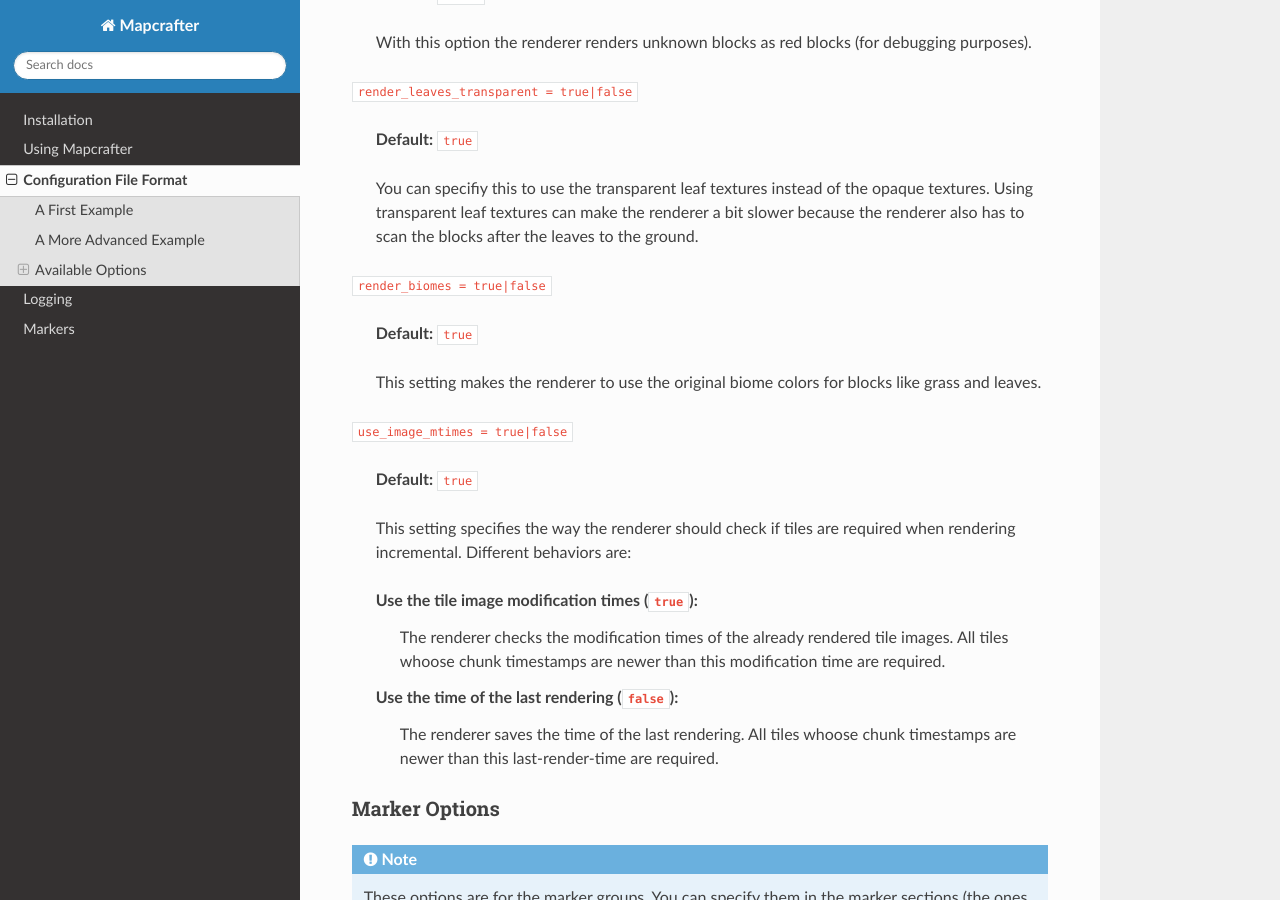
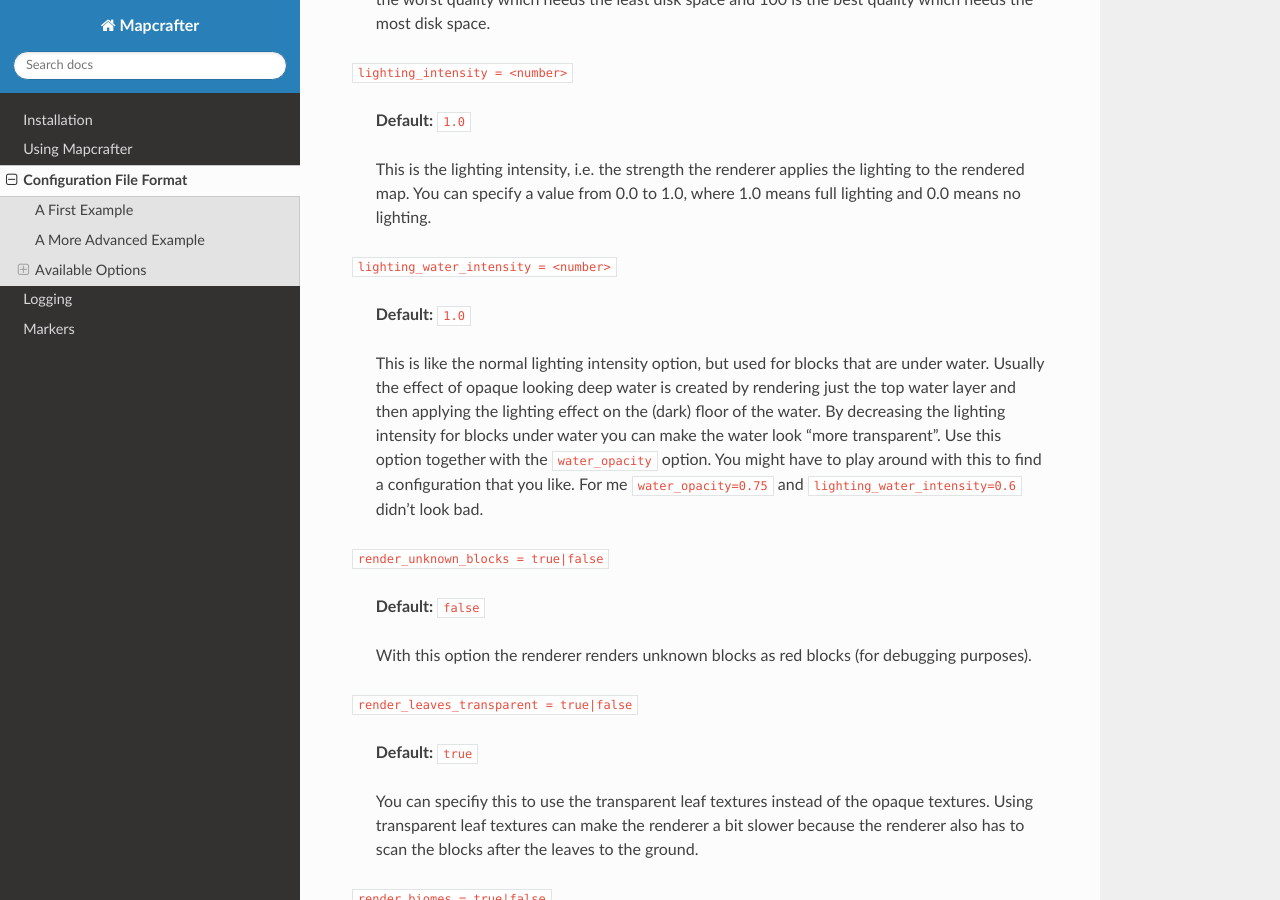
Before and after one commit to mapcrafter/mapcrafter, a Sphinx documentation site: the page built from docs/configuration.rst, in a window 1280 px wide and 900 px high, scrolled down 11719 px. Built offline with Sphinx 7.4.7 and the Read the Docs theme 2.0.0, drawn with Linux system fonts in a browser that asks for light colours; some of the changed text lies outside the part shown.

Commit message:
Explained new water options in docs, little tweak.

```diff
--- a/docs/configuration.rst
+++ b/docs/configuration.rst
@@ -493,6 +493,20 @@
     the texture images. This might be useful if you are using a very low texture
     size because areas with their blocks sometimes look a bit "tiled".
 
+``water_opacity = <number>``
+
+    **Default:** ``1.0``
+
+    With a factor from 0.0 to 1.0 you can modify the opacity of the used water texture
+    before your map is rendered. 0 means that it is completely transparent and 1 means
+    that the original opacity of the texture is kept. Also have a look at the
+    ``lighting_water_intensity`` option.
+
+.. note::
+
+    Don't actually set the water opacity to 0.0, that's a bad idea regarding performance.
+    If you don't want to render water, have a look at the ``block_mask`` option.
+
 ``tile_width = <number>``
 
     **Default:** ``1``
@@ -538,6 +552,18 @@
     This is the lighting intensity, i.e. the strength the renderer applies the
     lighting to the rendered map. You can specify a value from 0.0 to 1.0,
     where 1.0 means full lighting and 0.0 means no lighting.
+
+``lighting_water_intensity = <number>``
+
+    **Default:** ``1.0``
+
+    This is like the normal lighting intensity option, but used for blocks that are under
+    water. Usually the effect of opaque looking deep water is created by rendering just
+    the top water layer and then applying the lighting effect on the (dark) floor of the
+    water. By decreasing the lighting intensity for blocks under water you can make the
+    water look "more transparent". Use this option together with the ``water_opacity``
+    option. You might have to play around with this to find a configuration that you like.
+    For me ``water_opacity=0.75`` and ``lighting_water_intensity=0.6`` didn't look bad.
 
 ``render_unknown_blocks = true|false``
 
--- a/docs/markers.rst
+++ b/docs/markers.rst
@@ -183,6 +183,9 @@
 
     This option may be used independently of the marker icon override.
 
+Custom Leaflet Marker Objects
+=============================
+
 Furthermore you can customize your markers by specifying a function which
 creates the actual Leaflet marker objects with the marker data. This function
 is called for every marker in the marker group and should return a marker-like
```
